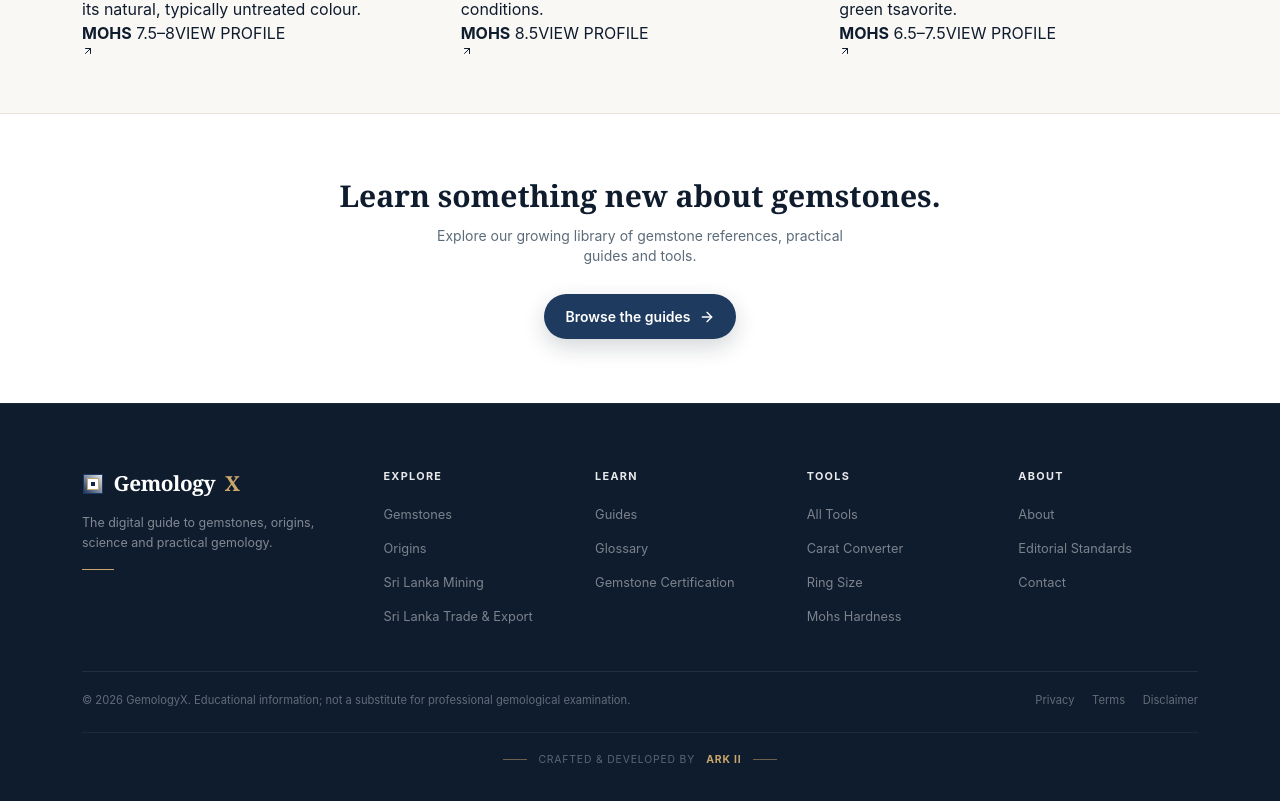
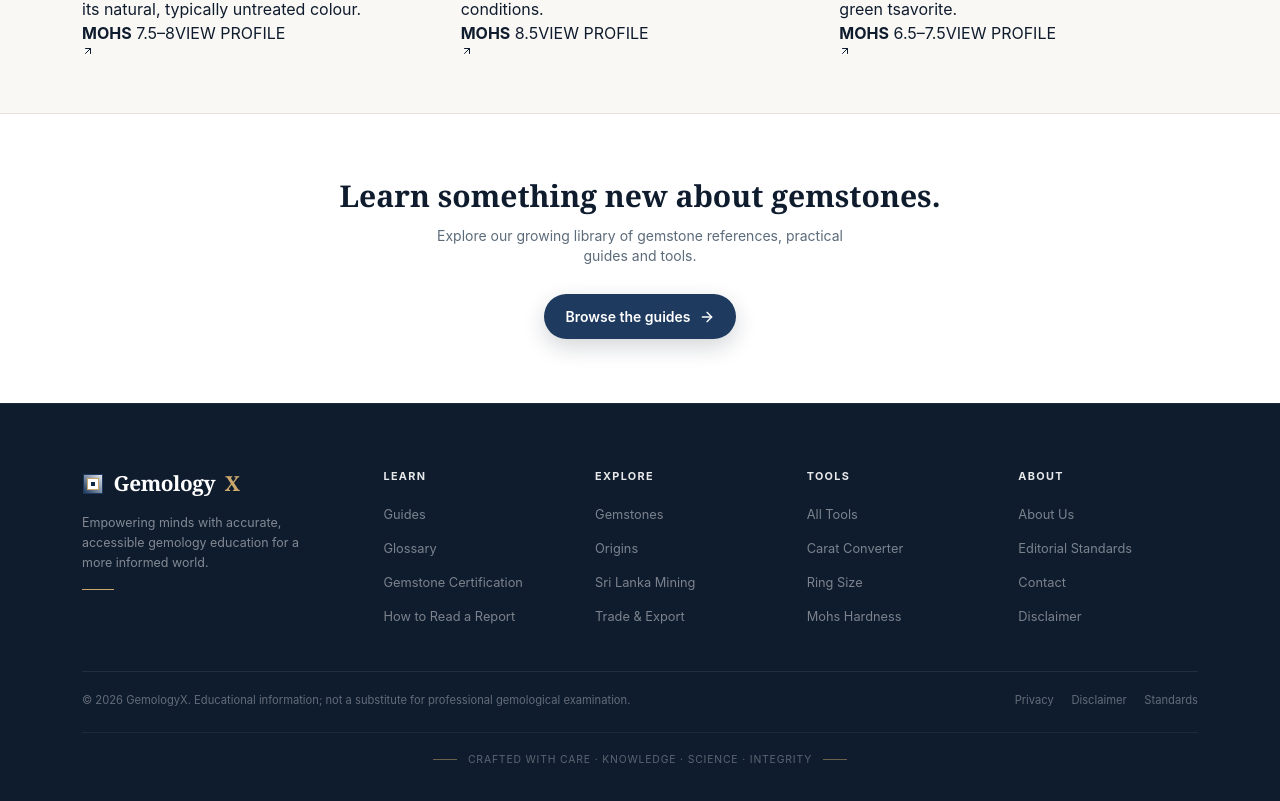
Before and after one commit to LinukaBandara/GemologyX, a Next.js app: page / in a window 1280 px wide. Shown: the part 2455-3256 px from the top of the page. Built offline with nearby package versions, Linux system fonts and the light colour scheme.

Commit message:
redesign: update footer to match new visual system

```diff
--- a/src/components/site-footer.tsx
+++ b/src/components/site-footer.tsx
@@ -1,21 +1,22 @@
 import Link from "next/link";
 
 const COLUMNS: { title: string; links: { label: string; href: string }[] }[] = [
+  {
+    title: "Learn",
+    links: [
+      { label: "Guides", href: "/learn" },
+      { label: "Glossary", href: "/glossary" },
+      { label: "Gemstone Certification", href: "/learn/gemstone-certification" },
+      { label: "How to Read a Report", href: "/learn/how-to-read-a-gemstone-report" },
+    ],
+  },
   {
     title: "Explore",
     links: [
       { label: "Gemstones", href: "/gemstones" },
       { label: "Origins", href: "/origins" },
       { label: "Sri Lanka Mining", href: "/sri-lanka-mining" },
-      { label: "Sri Lanka Trade & Export", href: "/sri-lanka-trade-export" },
-    ],
-  },
-  {
-    title: "Learn",
-    links: [
-      { label: "Guides", href: "/learn" },
-      { label: "Glossary", href: "/glossary" },
-      { label: "Gemstone Certification", href: "/learn/gemstone-certification" },
+      { label: "Trade & Export", href: "/sri-lanka-trade-export" },
     ],
   },
   {
@@ -30,9 +31,10 @@ const COLUMNS: { title: string; links: { label: string; href: string }[] }[] = [
   {
     title: "About",
     links: [
-      { label: "About", href: "/about" },
+      { label: "About Us", href: "/about" },
       { label: "Editorial Standards", href: "/editorial-standards" },
       { label: "Contact", href: "/contact" },
+      { label: "Disclaimer", href: "/disclaimer" },
     ],
   },
 ];
@@ -47,7 +49,9 @@ export function SiteFooter() {
               <span className="brand-mark" aria-hidden="true"><i /><b /><em /></span>
               Gemology<span>X</span>
             </Link>
-            <p>The digital guide to gemstones, origins, science and practical gemology.</p>
+            <p>
+              Empowering minds with accurate, accessible gemology education for a more informed world.
+            </p>
             <div className="footer-gold-line" />
           </div>
 
@@ -69,13 +73,13 @@ export function SiteFooter() {
           <p>© 2026 GemologyX. Educational information; not a substitute for professional gemological examination.</p>
           <div>
             <Link href="/privacy">Privacy</Link>
-            <Link href="/terms">Terms</Link>
             <Link href="/disclaimer">Disclaimer</Link>
+            <Link href="/editorial-standards">Standards</Link>
           </div>
         </div>
 
         <div className="footer-credit">
-          <span /> Crafted &amp; developed by <strong>ARK II</strong> <span />
+          <span /> Crafted with care · Knowledge · Science · Integrity <span />
         </div>
       </div>
     </footer>
```
